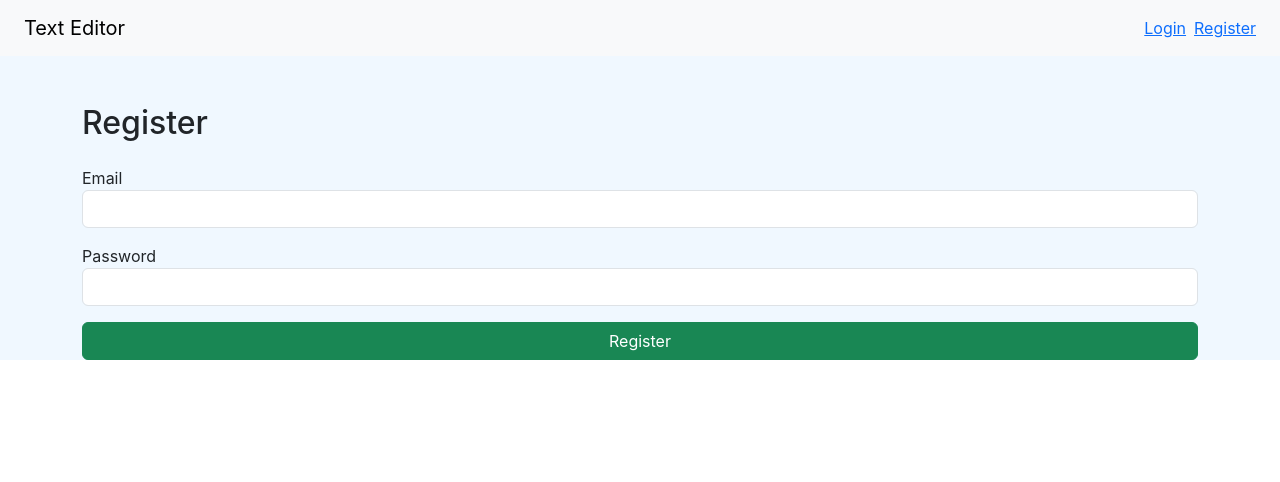
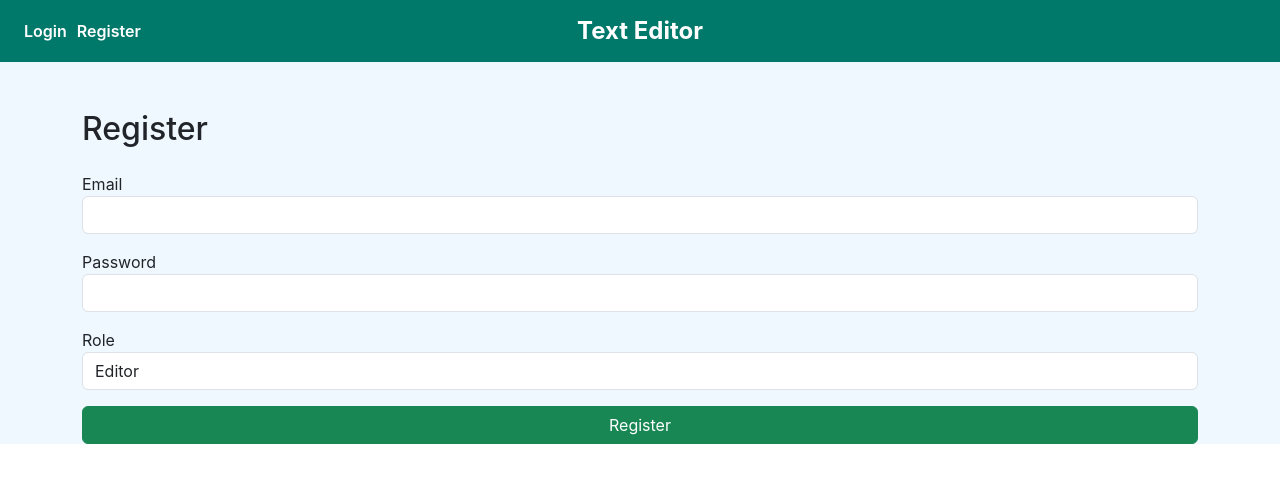
Before and after one commit to ankit9790/Text-Editor-Frontend, a React app: page /register in a window 1280 px wide. Shown: the top 482 px of the page. Built offline with nearby package versions, Linux system fonts and the light colour scheme; no server answers; the HTML template or start-up script is replaced by a standard one.

Commit message:
fixing bugs

```diff
--- a/src/api/axios.js
+++ b/src/api/axios.js
@@ -1,8 +1,8 @@
 import axios from "axios";
 
 const instance = axios.create({
-  // baseURL: "http://localhost:3000/api",
-  baseURL: "https://texteditorbackend-uxt9.onrender.com/api",
+  baseURL: "http://localhost:3000/api",
+   // baseURL: "https://texteditorbackend-uxt9.onrender.com/api",
 });
 
 instance.interceptors.request.use((config) => {
--- a/src/components/Editor.jsx
+++ b/src/components/Editor.jsx
@@ -16,19 +16,20 @@ export default function Editor({ socket, doc }) {
           ["bold", "italic", "underline"],
           [{ list: "ordered" }, { list: "bullet" }],
           [{ header: [1, 2, 3, false] }],
-          [{ align: [] }], // alignment options
+          [{ align: [] }],
           ["link", "image"],
         ],
       },
     });
 
-    // Force LTR
     quillRef.current.root.setAttribute("dir", "ltr");
+
+    // ✅ Join doc room so backend sends content
+    socket.emit("join-document", doc.id);
   }, []);
 
   useEffect(() => {
     if (!quillRef.current || !socket) return;
-
     const quill = quillRef.current;
 
     const handleTextChange = (delta, oldDelta, source) => {
@@ -41,6 +42,14 @@ export default function Editor({ socket, doc }) {
 
     quill.on("text-change", handleTextChange);
 
+    // ✅ Load existing content
+    socket.on("load-document", (content) => {
+      if (quill.root.innerHTML !== content) {
+        quill.root.innerHTML = content;
+      }
+    });
+
+    // ✅ Apply changes from others
     socket.on("receive-changes", (content) => {
       if (content !== quill.root.innerHTML) {
         quill.root.innerHTML = content;
@@ -50,10 +59,10 @@ export default function Editor({ socket, doc }) {
     return () => {
       quill.off("text-change", handleTextChange);
       socket.off("receive-changes");
+      socket.off("load-document"); // ✅ prevent duplication
     };
   }, [socket, doc.id]);
 
-  // Save document periodically
   useEffect(() => {
     if (!socket) return;
     const interval = setInterval(() => {
--- a/src/components/Navbar.jsx
+++ b/src/components/Navbar.jsx
@@ -1,32 +1,108 @@
-import React from "react";
+import React, { useEffect, useState } from "react";
 import { Link, useNavigate } from "react-router-dom";
+import axios from "../api/axios";
 
 export default function Navbar() {
   const navigate = useNavigate();
-  const token = localStorage.getItem("token");
+  const [user, setUser] = useState(null);
+
+  useEffect(() => {
+    const fetchUser = async () => {
+      try {
+        const token = localStorage.getItem("token");
+        if (!token) return;
+        const res = await axios.get("/auth/me", {
+          headers: { Authorization: `Bearer ${token}` },
+        });
+        setUser(res.data);
+      } catch (err) {
+        console.error("Failed to fetch user");
+      }
+    };
+    fetchUser();
+  }, []);
 
   const handleLogout = () => {
     localStorage.removeItem("token");
+    setUser(null);
     navigate("/login");
   };
 
   return (
-    <nav className="navbar navbar-expand-lg navbar-light bg-light px-4">
-      <Link className="navbar-brand" to="/">
-        Text Editor
-      </Link>
-      <div className="ms-auto">
-        {!token ? (
+    <nav
+      className="navbar"
+      style={{
+        display: "flex",
+        justifyContent: "space-between",
+        alignItems: "center",
+        background: "#00796b",
+        color: "#fff",
+        padding: "0.8rem 1.5rem",
+      }}
+    >
+      {/* LEFT: Logged in Email or Login/Register */}
+      <div style={{ width: "33%", display: "flex", gap: "10px" }}>
+        {!user ? (
           <>
-            <Link to="/login" className="btn-login me-2">
+            <Link
+              to="/login"
+              style={{
+                color: "white",
+                textDecoration: "none",
+                fontWeight: 600,
+              }}
+            >
               Login
             </Link>
-            <Link to="/register" className="btn-register">
+            <Link
+              to="/register"
+              style={{
+                color: "white",
+                textDecoration: "none",
+                fontWeight: 600,
+              }}
+            >
               Register
             </Link>
           </>
         ) : (
-          <button className="btn btn-outline-danger" onClick={handleLogout}>
+          <span style={{ fontWeight: 600 }}>Logged as: {user.email}</span>
+        )}
+      </div>
+
+      {/* CENTER: Title */}
+      <div
+        style={{
+          width: "33%",
+          textAlign: "center",
+          fontSize: "1.5rem",
+          fontWeight: 700,
+        }}
+      >
+        Text Editor
+      </div>
+
+      {/* RIGHT: Only Logout */}
+      <div
+        style={{
+          width: "33%",
+          display: "flex",
+          justifyContent: "flex-end",
+          alignItems: "center",
+        }}
+      >
+        {user && (
+          <button
+            onClick={handleLogout}
+            style={{
+              background: "#e53935",
+              border: "none",
+              color: "white",
+              padding: "6px 12px",
+              borderRadius: "5px",
+              cursor: "pointer",
+            }}
+          >
             Logout
           </button>
         )}
--- a/src/pages/Login.jsx
+++ b/src/pages/Login.jsx
@@ -8,10 +8,7 @@ export default function Login() {
   const handleLogin = async (e) => {
     e.preventDefault();
     try {
-      const res = await axios.post("/auth/login", {
-        username: email,
-        password,
-      });
+      const res = await axios.post("/auth/login", { email, password });
       localStorage.setItem("token", res.data.token);
       window.location.href = "/";
     } catch (err) {
--- a/src/pages/Register.jsx
+++ b/src/pages/Register.jsx
@@ -4,17 +4,14 @@ import axios from "../api/axios";
 export default function Register() {
   const [email, setEmail] = useState("");
   const [password, setPassword] = useState("");
+  const [role, setRole] = useState("editor");
 
   const handleRegister = async (e) => {
     e.preventDefault();
     try {
-      const res = await axios.post("/auth/register", {
-        username: email,
-        password,
-        role: "editor",
-      });
-      alert("Registered successfully");
-      window.location.href = "/login";
+      const res = await axios.post("/auth/register", { email, password, role });
+      localStorage.setItem("token", res.data.token);
+      window.location.href = "/";
     } catch (err) {
       alert(err.response?.data?.error || "Registration failed");
     }
@@ -46,6 +43,18 @@ export default function Register() {
             autoComplete="new-password"
           />
         </div>
+        <div className="mb-3">
+          <label>Role</label>
+          <select
+            className="form-control"
+            value={role}
+            onChange={(e) => setRole(e.target.value)}
+          >
+            <option value="owner">Owner</option>
+            <option value="editor">Editor</option>
+            <option value="viewer">Viewer</option>
+          </select>
+        </div>
         <button className="btn btn-success w-100">Register</button>
       </form>
     </div>
```
Also changed, not shown: src/pages/Dashboard.jsx (+69 -53 lines).
